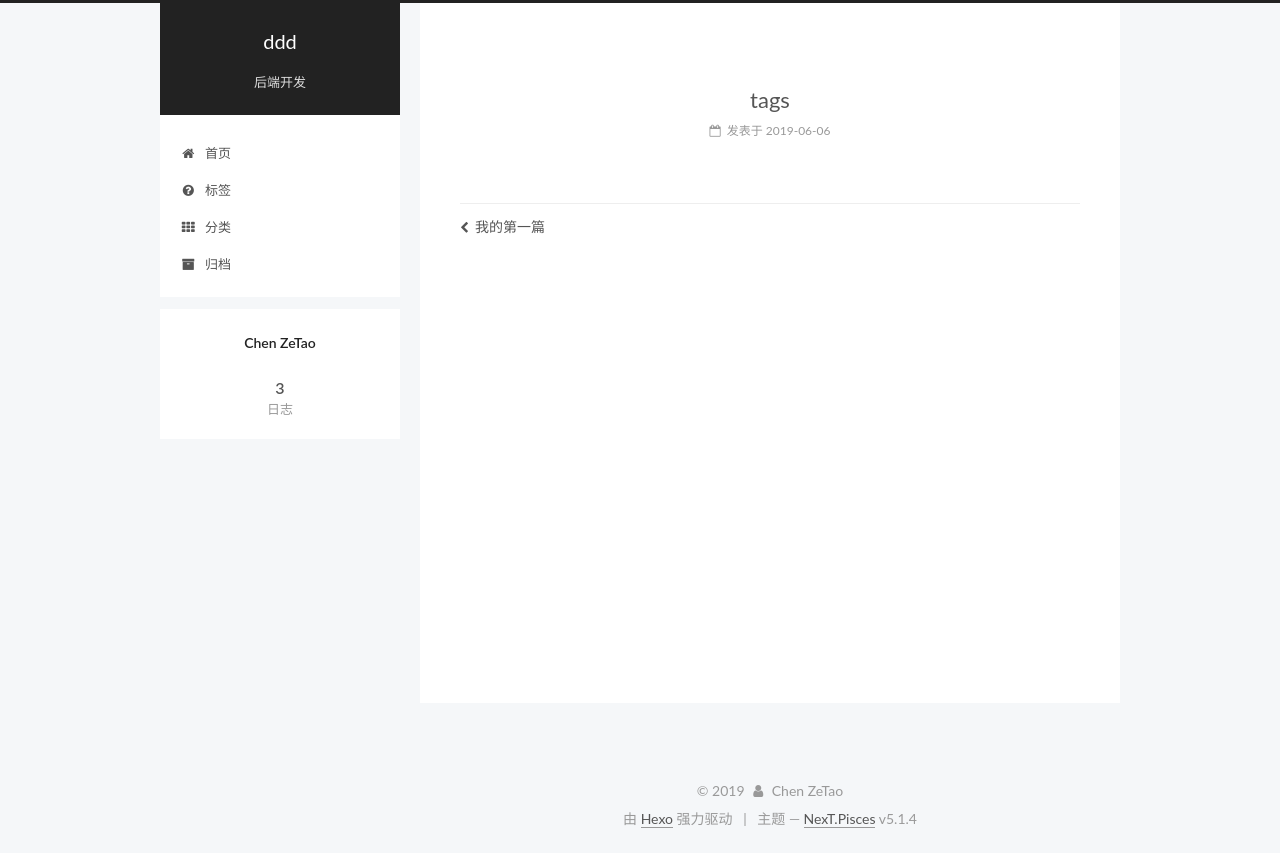
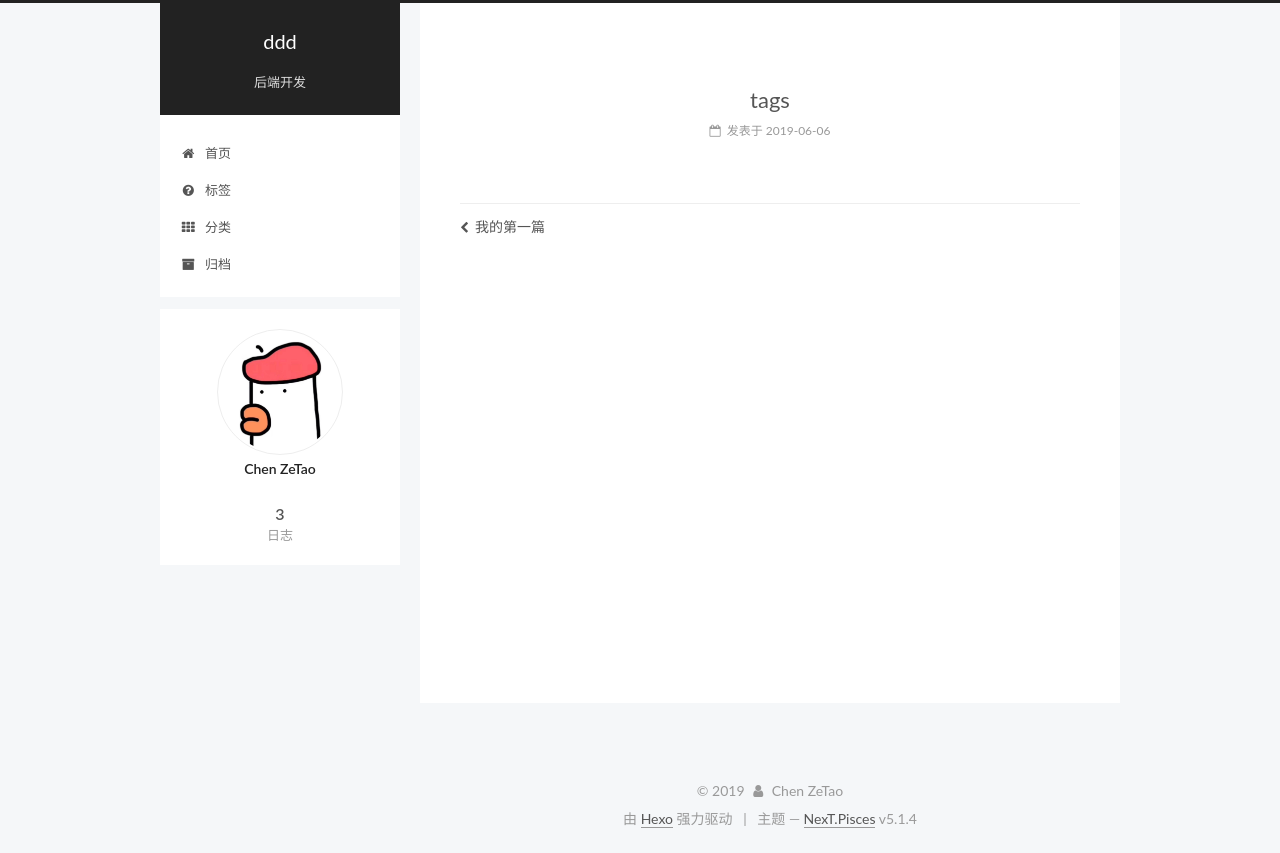
Before and after one commit to czetao/czetao.github.io, a plain HTML site: page 2019/06/06/tags/index.html in a window 1280 px wide. Drawn offline with Linux system fonts and the light colour scheme.

Commit message:
Site updated: 2019-06-06 10:30:48

```diff
--- a/2019/06/06/tags/index.html
+++ b/2019/06/06/tags/index.html
@@ -254,7 +254,7 @@
     <span hidden itemprop="author" itemscope itemtype="http://schema.org/Person">
       <meta itemprop="name" content="Chen ZeTao">
       <meta itemprop="description" content>
-      <meta itemprop="image" content="/images/avatar.gif">
+      <meta itemprop="image" content="/images/weixin.jpg">
     </span>
 
     <span hidden itemprop="publisher" itemscope itemtype="http://schema.org/Organization">
@@ -404,6 +404,8 @@
       <section class="site-overview-wrap sidebar-panel sidebar-panel-active">
         <div class="site-overview">
           <div class="site-author motion-element" itemprop="author" itemscope itemtype="http://schema.org/Person">
+
+              <img class="site-author-image" itemprop="image" src="/images/weixin.jpg" alt="Chen ZeTao">
 
               <p class="site-author-name" itemprop="name">Chen ZeTao</p>
               <p class="site-description motion-element" itemprop="description"></p>
--- a/css/main.css
+++ b/css/main.css
@@ -1742,6 +1742,10 @@ pre .javascript .function {
   max-width: 120px;
   height: auto;
   border: 1px solid #eee;
+  border-radius: 50%;
+  -webkit-border-radius: 50%;
+  -moz-border-radius: 50%;
+  transition: 1.4s all;
 }
 .site-author-name {
   margin: 0;
@@ -1754,6 +1758,12 @@ pre .javascript .function {
   text-align: center;
   font-size: 13px;
   color: #999;
+}
+.site-author-image:hover {
+  -webkit-transform: rotate(360deg);
+  -moz-transform: rotate(360deg);
+  -ms-transform: rotate(360deg);
+  -transform: rotate(360deg);
 }
 .site-state {
   overflow: hidden;
@@ -1823,7 +1833,7 @@ pre .javascript .function {
   width: 4px;
   height: 4px;
   border-radius: 50%;
-  background: #f9f;
+  background: #b0a7cb;
 }
 .links-of-blogroll {
   font-size: 13px;
```
Also changed, not shown: 2019/05/23/hello-world/index.html (+3 -1 lines), 2019/05/23/我的第一篇/index.html (+3 -1 lines), archives/2019/05/index.html (+2 -0 lines), archives/2019/06/index.html (+2 -0 lines), archives/2019/index.html (+2 -0 lines), archives/index.html (+2 -0 lines), categories/index.html (+2 -0 lines), index.html (+5 -3 lines), images/weixin.jpg (added).
